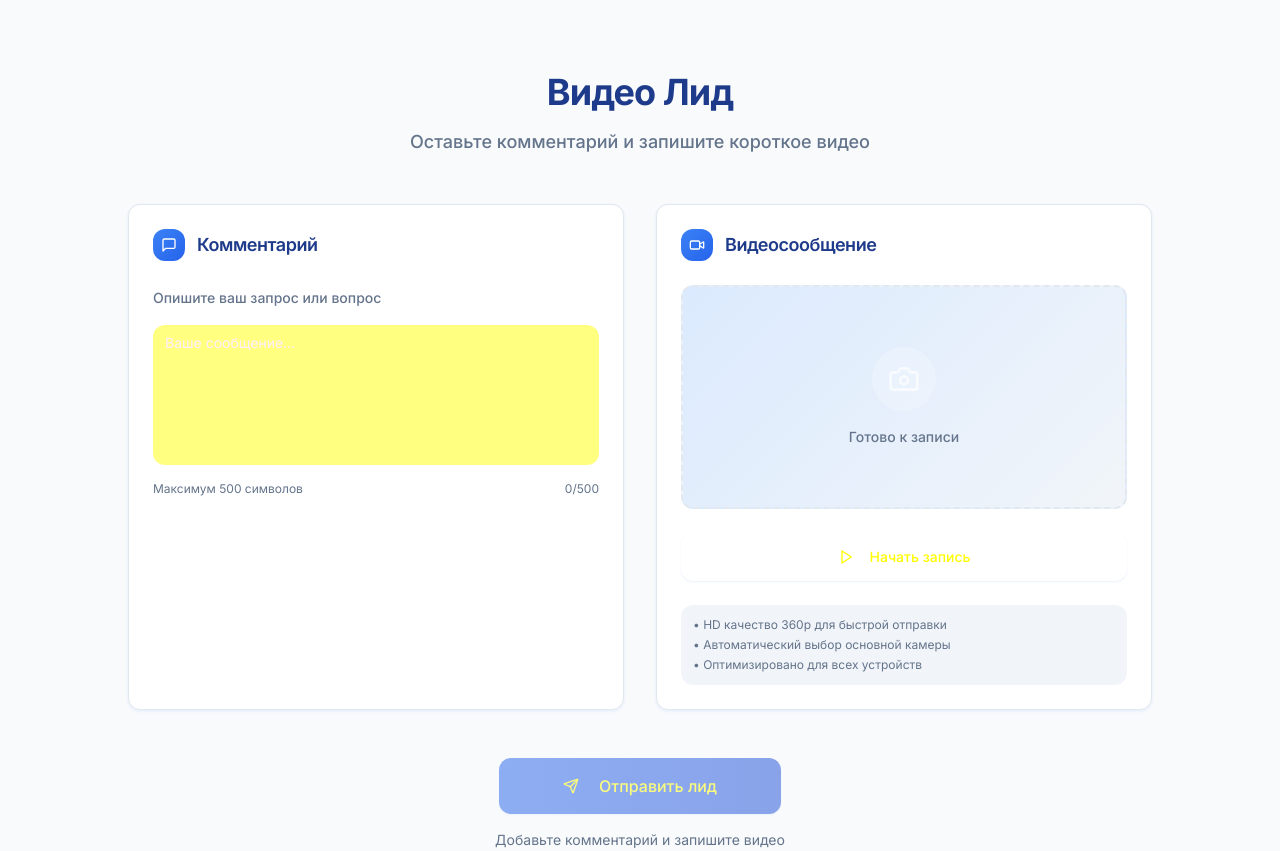
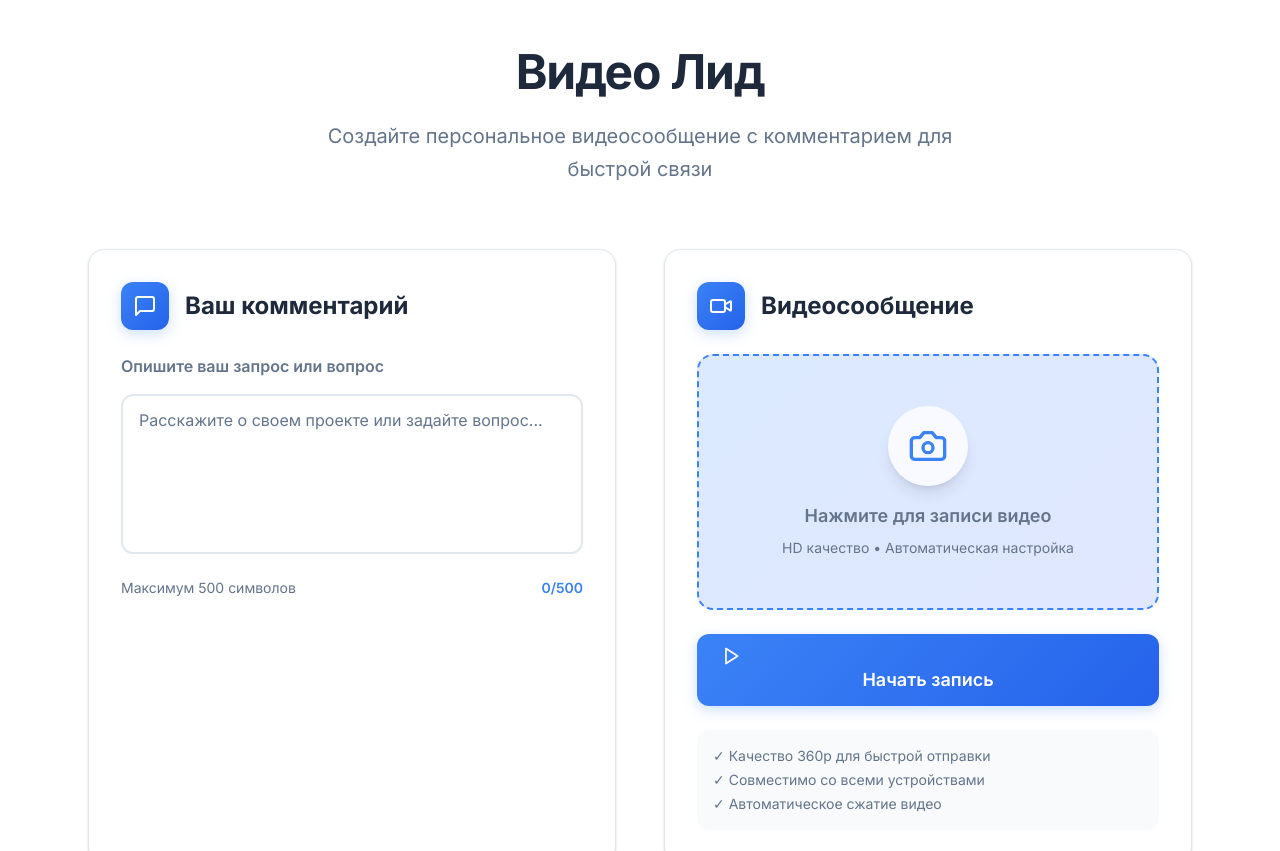
Before and after one commit to pr-poehali-dev/video-feedback-app, a React (Vite) app: page / in a window 1280 px wide. Shown: the top 851 px of the page. Built offline with nearby package versions, Linux system fonts and the light colour scheme.

Commit message:
Реализация минималистичного бело-голубого дизайна

```diff
--- a/src/index.css
+++ b/src/index.css
@@ -6,26 +6,22 @@
 
 @layer base {
   :root {
-    --background: 248 250 252; /* #F8FAFC - очень светлый синий */
-    --foreground: 30 58 138; /* #1E3A8A - глубокий синий */
-    --card: 255 255 255; /* #FFFFFF - чистый белый */
-    --card-foreground: 30 58 138; /* #1E3A8A - глубокий синий */
-    --popover: 255 255 255; /* #FFFFFF */
-    --popover-foreground: 30 58 138; /* #1E3A8A */
-    --primary: 37 99 235; /* #2563EB - яркий синий */
-    --primary-foreground: 255 255 255; /* #FFFFFF */
-    --secondary: 241 245 249; /* #F1F5F9 - очень светлый синий */
-    --secondary-foreground: 30 58 138; /* #1E3A8A */
-    --muted: 241 245 249; /* #F1F5F9 - светлый синий */
-    --muted-foreground: 100 116 139; /* #64748B - средний сине-серый */
-    --accent: 219 234 254; /* #DBEAFE - светлый голубой */
-    --accent-foreground: 30 58 138; /* #1E3A8A */
-    --destructive: 239 68 68; /* #EF4444 */
-    --destructive-foreground: 255 255 255; /* #FFFFFF */
-    --border: 226 232 240; /* #E2E8F0 - светлый сине-серый */
-    --input: 255 255 255; /* #FFFFFF - белый для инпутов */
-    --ring: 37 99 235; /* #2563EB - яркий синий */
-    --radius: 12px; /* Более округлые углы для минимализма */
+    --background: 255 255 255; /* Чистый белый */
+    --foreground: 30 41 59; /* Темно-серый для текста */
+    --card: 255 255 255; /* Белый для карточек */
+    --card-foreground: 30 41 59; /* Темно-серый */
+    --primary: 59 130 246; /* Голубой */
+    --primary-foreground: 255 255 255; /* Белый */
+    --secondary: 241 245 249; /* Очень светло-голубой */
+    --secondary-foreground: 30 41 59; /* Темно-серый */
+    --muted: 248 250 252; /* Светло-голубой */
+    --muted-foreground: 100 116 139; /* Серый */
+    --accent: 219 234 254; /* Голубой акцент */
+    --accent-foreground: 30 41 59; /* Темно-серый */
+    --border: 226 232 240; /* Светло-серый */
+    --input: 255 255 255; /* Белый */
+    --ring: 59 130 246; /* Голубой */
+    --radius: 12px;
   }
 }
 
@@ -33,69 +29,164 @@
   * {
     @apply border-border;
   }
+
   html {
-    background: #f8fafc !important;
-    background-color: #f8fafc !important;
+    background: white !important;
   }
 
   body {
-    background: #f8fafc !important;
-    background-color: #f8fafc !important;
-    color: #1e3a8a !important;
+    background: white !important;
+    color: #1e293b !important;
     font-family: "Inter", sans-serif !important;
-  }
-
-  #root {
-    background: #f8fafc !important;
-    background-color: #f8fafc !important;
-  }
-
-  .min-h-screen {
-    background: #f8fafc !important;
-    background-color: #f8fafc !important;
+    line-height: 1.6;
   }
 }
 
-/* Минималистичные стили */
-.video-placeholder {
-  background: linear-gradient(135deg, #dbeafe 0%, #f1f5f9 100%) !important;
-  border: 2px dashed #e2e8f0;
+/* Современные компоненты */
+.modern-card {
+  background: white;
+  border: 1px solid #e2e8f0;
+  border-radius: 16px;
+  box-shadow:
+    0 1px 3px 0 rgba(0, 0, 0, 0.1),
+    0 1px 2px 0 rgba(0, 0, 0, 0.06);
+  transition: all 0.3s ease;
 }
 
-.recording-indicator {
-  animation: pulse 2s cubic-bezier(0.4, 0, 0.6, 1) infinite;
+.modern-card:hover {
+  box-shadow:
+    0 10px 25px -3px rgba(0, 0, 0, 0.1),
+    0 4px 6px -2px rgba(0, 0, 0, 0.05);
+  transform: translateY(-2px);
 }
 
-@keyframes pulse {
+.modern-button {
+  background: linear-gradient(135deg, #3b82f6 0%, #2563eb 100%);
+  border: none;
+  border-radius: 12px;
+  color: white;
+  font-weight: 600;
+  padding: 12px 24px;
+  transition: all 0.3s ease;
+  box-shadow: 0 4px 14px 0 rgba(59, 130, 246, 0.25);
+}
+
+.modern-button:hover {
+  background: linear-gradient(135deg, #2563eb 0%, #1d4ed8 100%);
+  transform: translateY(-1px);
+  box-shadow: 0 6px 20px 0 rgba(59, 130, 246, 0.35);
+}
+
+.modern-button:disabled {
+  background: #94a3b8;
+  cursor: not-allowed;
+  transform: none;
+  box-shadow: none;
+}
+
+.modern-input {
+  background: white;
+  border: 2px solid #e2e8f0;
+  border-radius: 12px;
+  padding: 12px 16px;
+  font-size: 16px;
+  transition: all 0.3s ease;
+  color: #1e293b;
+}
+
+.modern-input:focus {
+  border-color: #3b82f6;
+  box-shadow: 0 0 0 3px rgba(59, 130, 246, 0.1);
+  outline: none;
+}
+
+.modern-input::placeholder {
+  color: #64748b;
+}
+
+.video-container {
+  background: linear-gradient(135deg, #dbeafe 0%, #e0e7ff 100%);
+  border: 2px dashed #3b82f6;
+  border-radius: 16px;
+  position: relative;
+  overflow: hidden;
+}
+
+.icon-badge {
+  background: linear-gradient(135deg, #3b82f6 0%, #2563eb 100%);
+  border-radius: 12px;
+  width: 48px;
+  height: 48px;
+  display: flex;
+  align-items: center;
+  justify-content: center;
+  box-shadow: 0 4px 14px 0 rgba(59, 130, 246, 0.25);
+}
+
+.text-primary {
+  color: #1e293b !important;
+}
+
+.text-secondary {
+  color: #64748b !important;
+}
+
+.text-accent {
+  color: #3b82f6 !important;
+}
+
+.bg-surface {
+  background: #f8fafc !important;
+}
+
+.recording-pulse {
+  animation: recording 2s ease-in-out infinite;
+}
+
+@keyframes recording {
   0%,
   100% {
     opacity: 1;
+    transform: scale(1);
   }
   50% {
     opacity: 0.7;
+    transform: scale(0.95);
   }
 }
 
-/* Минималистичные тени и эффекты */
-.minimal-card {
-  box-shadow: 0 1px 3px 0 rgba(37, 99, 235, 0.1);
-  border: 1px solid #e2e8f0;
-  background-color: #ffffff !important;
+.success-animation {
+  animation: successBounce 0.6s ease-out;
 }
 
-.minimal-button {
-  transition: all 0.2s ease-in-out;
-  box-shadow: 0 1px 2px 0 rgba(37, 99, 235, 0.1);
+@keyframes successBounce {
+  0% {
+    opacity: 0;
+    transform: scale(0.3);
+  }
+  50% {
+    transform: scale(1.05);
+  }
+  70% {
+    transform: scale(0.9);
+  }
+  100% {
+    opacity: 1;
+    transform: scale(1);
+  }
 }
 
-.minimal-button:hover {
-  transform: translateY(-1px);
-  box-shadow: 0 4px 12px 0 rgba(37, 99, 235, 0.15);
+.fade-in {
+  animation: fadeIn 0.5s ease-out;
 }
 
-/* Плавные переходы */
-* {
-  transition:
-    border-color 0.2s ease-in-out,
-    background-color 0.2s ease-in-out;
+@keyframes fadeIn {
+  from {
+    opacity: 0;
+    transform: translateY(20px);
+  }
+  to {
+    opacity: 1;
+    transform: translateY(0);
+  }
 }
--- a/src/pages/Index.tsx
+++ b/src/pages/Index.tsx
@@ -31,7 +31,7 @@ const Index = () => {
     try {
       const stream = await navigator.mediaDevices.getUserMedia({
         video: {
-          facingMode: 'environment', // Тыловая камера
+          facingMode: 'environment',
           width: { ideal: 640 },
           height: { ideal: 360 },
         },
@@ -44,7 +44,7 @@ const Index = () => {
       }
 
       const mediaRecorder = new MediaRecorder(stream, {
-        mimeType: 'video/webm;codecs=vp8,opus', // Совместимость с iOS и Android
+        mimeType: 'video/webm;codecs=vp8,opus',
       });
 
       chunksRef.current = [];
@@ -126,7 +126,6 @@ const Index = () => {
       formData.append('comments', comments);
       formData.append('video', videoState.recordedBlob, 'lead-video.webm');
 
-      // Отправка через backend функцию
       const response = await fetch('https://functions.poehali.dev/56850dbd-ea0f-428f-b6e0-1814383f74c6', {
         method: 'POST',
         body: formData,
@@ -166,198 +165,206 @@ const Index = () => {
 
   if (isSuccess) {
     return (
-      <div className="min-h-screen bg-background flex items-center justify-center p-6">
-        <Card className="w-full max-w-md text-center minimal-card border-0 shadow-lg">
-          <CardContent className="pt-12 pb-12 px-8">
+      <div className="min-h-screen bg-white flex items-center justify-center p-6">
+        <div className="modern-card w-full max-w-md text-center success-animation">
+          <div className="p-12">
             <div className="mb-8">
-              <div className="w-20 h-20 mx-auto mb-6 bg-gradient-to-br from-blue-500 to-blue-600 rounded-full flex items-center justify-center">
-                <Icon name="CheckCircle" size={40} className="text-white" />
+              <div className="w-24 h-24 mx-auto mb-6 bg-gradient-to-br from-green-500 to-green-600 rounded-full flex items-center justify-center">
+                <Icon name="CheckCircle" size={48} className="text-white" />
               </div>
-              <h2 className="text-2xl font-semibold mb-3" style={{color: '#1E3A8A'}}>
-                Отправлено успешно
+              <h2 className="text-3xl font-bold text-primary mb-4">
+                Успешно отправлено!
               </h2>
-              <p className="text-sm leading-relaxed" style={{color: '#64748B'}}>
-                Ваш лид получен и обрабатывается
+              <p className="text-secondary text-lg">
+                Ваш лид получен и будет обработан в ближайшее время
               </p>
             </div>
-            <Button
+            <button
               onClick={createNewLead}
-              className="w-full minimal-button bg-primary hover:bg-primary/90 border-0 h-12 rounded-lg font-medium"
-              size="lg"
+              className="modern-button w-full text-lg py-4"
             >
-              <Icon name="Plus" className="w-4 h-4 mr-2" />
+              <Icon name="Plus" className="w-5 h-5 mr-3" />
               Создать новый лид
-            </Button>
-          </CardContent>
-        </Card>
+            </button>
+          </div>
+        </div>
       </div>
     );
   }
 
   return (
-    <div className="min-h-screen bg-background p-6">
-      <div className="max-w-5xl mx-auto">
-        <header className="text-center mb-12 pt-12">
-          <h1 className="text-4xl font-bold mb-4 tracking-tight" style={{color: '#1E3A8A'}}>
+    <div className="min-h-screen bg-white">
+      <div className="max-w-6xl mx-auto px-6 py-12">
+        {/* Header */}
+        <header className="text-center mb-16 fade-in">
+          <h1 className="text-5xl font-bold text-primary mb-6 tracking-tight">
             Видео Лид
           </h1>
-          <p className="text-lg font-medium max-w-xl mx-auto" style={{color: '#64748B'}}>
-            Оставьте комментарий и запишите короткое видео
+          <p className="text-secondary text-xl max-w-2xl mx-auto leading-relaxed">
+            Создайте персональное видеосообщение с комментарием для быстрой связи
           </p>
         </header>
 
-        <div className="grid lg:grid-cols-2 gap-8">
-          {/* Блок анкеты */}
-          <Card className="minimal-card border-0 shadow-md">
-            <CardHeader className="pb-6">
-              <CardTitle className="flex items-center text-lg font-semibold" style={{color: '#1E3A8A'}}>
-                <div className="w-8 h-8 bg-gradient-to-br from-blue-500 to-blue-600 rounded-lg flex items-center justify-center mr-3">
-                  <Icon name="MessageSquare" className="w-4 h-4 text-white" />
+        <div className="grid lg:grid-cols-2 gap-12 mb-16">
+          {/* Блок комментариев */}
+          <div className="modern-card fade-in">
+            <div className="p-8">
+              <div className="flex items-center mb-6">
+                <div className="icon-badge mr-4">
+                  <Icon name="MessageSquare" className="w-6 h-6 text-white" />
                 </div>
-                Комментарий
-              </CardTitle>
-            </CardHeader>
-            <CardContent className="pt-0">
+                <h3 className="text-2xl font-bold text-primary">
+                  Ваш комментарий
+                </h3>
+              </div>
+
               <div className="space-y-4">
-                <Label htmlFor="comments" className="text-sm font-medium" style={{color: '#64748B'}}>
+                <Label htmlFor="comments" className="text-base font-semibold text-secondary block">
                   Опишите ваш запрос или вопрос
                 </Label>
-                <Textarea
+                <textarea
                   id="comments"
-                  placeholder="Ваше сообщение..."
+                  placeholder="Расскажите о своем проекте или задайте вопрос..."
                   value={comments}
                   onChange={(e) => setComments(e.target.value)}
-                  className="min-h-[140px] resize-none border-0 bg-muted/50 rounded-lg focus:bg-white focus:ring-2 focus:ring-primary/20 transition-all"
+                  className="modern-input w-full min-h-[160px] resize-none"
                   maxLength={500}
                 />
-                <div className="text-xs flex justify-between" style={{color: '#64748B'}}>
-                  <span>Максимум 500 символов</span>
-                  <span className={comments.length > 450 ? 'text-orange-500' : ''}>{comments.length}/500</span>
+                <div className="flex justify-between text-sm">
+                  <span className="text-secondary">Максимум 500 символов</span>
+                  <span className={`font-semibold ${comments.length > 450 ? 'text-orange-500' : 'text-accent'}`}>
+                    {comments.length}/500
+                  </span>
                 </div>
               </div>
-            </CardContent>
-          </Card>
+            </div>
+          </div>
 
-          {/* Блок видеозаписи */}
-          <Card className="minimal-card border-0 shadow-md">
-            <CardHeader className="pb-6">
-              <CardTitle className="flex items-center text-lg font-semibold" style={{color: '#1E3A8A'}}>
-                <div className="w-8 h-8 bg-gradient-to-br from-blue-500 to-blue-600 rounded-lg flex items-center justify-center mr-3">
-                  <Icon name="Video" className="w-4 h-4 text-white" />
+          {/* Блок видео */}
+          <div className="modern-card fade-in">
+            <div className="p-8">
+              <div className="flex items-center mb-6">
+                <div className="icon-badge mr-4">
+                  <Icon name="Video" className="w-6 h-6 text-white" />
                 </div>
-                Видеосообщение
-              </CardTitle>
-            </CardHeader>
-            <CardContent className="pt-0">
+                <h3 className="text-2xl font-bold text-primary">
+                  Видеосообщение
+                </h3>
+              </div>
+
               <div className="space-y-6">
                 <div className="relative">
                   <video
                     ref={videoRef}
-                    className={`w-full h-56 rounded-xl object-cover ${
+                    className={`w-full h-64 rounded-2xl object-cover ${
                       !videoState.isRecording && !videoState.recordedBlob
-                        ? 'video-placeholder'
-                        : 'bg-black'
+                        ? 'hidden'
+                        : 'block bg-black'
                     }`}
-                    style={{
-                      display: videoState.isRecording || videoState.recordedBlob ? 'block' : 'none'
-                    }}
                     muted
                     playsInline
                   />
 
                   {!videoState.isRecording && !videoState.recordedBlob && (
-                    <div className="video-placeholder w-full h-56 rounded-xl flex items-center justify-center">
+                    <div className="video-container w-full h-64 flex items-center justify-center">
                       <div className="text-center">
-                        <div className="w-16 h-16 bg-white/20 rounded-full flex items-center justify-center mx-auto mb-4">
-                          <Icon name="Camera" size={32} className="text-primary opacity-70" />
+                        <div className="w-20 h-20 bg-white/80 rounded-full flex items-center justify-center mx-auto mb-4 shadow-lg">
+                          <Icon name="Camera" size={40} className="text-accent" />
                         </div>
-                        <p className="text-sm font-medium" style={{color: '#64748B'}}>Готово к записи</p>
+                        <p className="text-lg font-semibold text-secondary">
+                          Нажмите для записи видео
+                        </p>
+                        <p className="text-sm text-secondary mt-2">
+                          HD качество • Автоматическая настройка
+                        </p>
                       </div>
                     </div>
                   )}
 
                   {videoState.isRecording && (
-                    <div className="absolute top-4 right-4 bg-red-500 text-white px-3 py-1.5 rounded-full text-xs recording-indicator flex items-center">
-                      <div className="w-2 h-2 bg-white rounded-full mr-2"></div>
-                      Запись
+                    <div className="absolute top-4 right-4 bg-red-500 text-white px-4 py-2 rounded-full text-sm font-semibold recording-pulse flex items-center">
+                      <div className="w-3 h-3 bg-white rounded-full mr-2"></div>
+                      REC
                     </div>
                   )}
                 </div>
 
-                <div className="space-y-3">
+                <div className="space-y-4">
                   {!videoState.isRecording && !videoState.recordedBlob && (
-                    <Button
+                    <button
                       onClick={startRecording}
-                      className="w-full minimal-button bg-primary hover:bg-primary/90 border-0 h-12 rounded-lg font-medium"
-                      size="lg"
+                      className="modern-button w-full text-lg py-4"
                     >
-                      <Icon name="Play" className="w-4 h-4 mr-2" />
+                      <Icon name="Play" className="w-5 h-5 mr-3" />
                       Начать запись
-                    </Button>
+                    </button>
                   )}
 
                   {videoState.isRecording && (
-                    <Button
+                    <button
                       onClick={stopRecording}
-                      className="w-full bg-red-500 hover:bg-red-600 border-0 h-12 rounded-lg font-medium"
-                      size="lg"
+                      className="w-full bg-red-500 hover:bg-red-600 text-white font-semibold py-4 px-6 rounded-xl transition-all duration-300 text-lg"
                     >
-                      <Icon name="Square" className="w-4 h-4 mr-2" />
-                      Остановить
-                    </Button>
+                      <Icon name="Square" className="w-5 h-5 mr-3" />
+                      Остановить запись
+                    </button>
                   )}
 
                   {videoState.recordedBlob && !videoState.isRecording && (
-                    <div className="flex space-x-3">
-                      <Button
+                    <div className="flex space-x-4">
+                      <button
                         onClick={retakeVideo}
-                        variant="outline"
-                        className="flex-1 h-12 rounded-lg border-border/50 hover:bg-muted/50"
+                        className="flex-1 bg-surface border-2 border-gray-300 text-secondary font-semibold py-4 px-6 rounded-xl hover:bg-gray-50 transition-all duration-300"
                       >
-                        <Icon name="RotateCcw" className="w-4 h-4 mr-2" />
+                        <Icon name="RotateCcw" className="w-5 h-5 mr-2" />
                         Переснять
-                      </Button>
-                      <div className="flex items-center px-4 py-3 bg-green-50 text-green-700 rounded-lg border border-green-200">
-                        <Icon name="CheckCircle2" className="w-4 h-4 mr-2" />
-                        <span className="text-sm font-medium">Готово</span>
+                      </button>
+                      <div className="flex items-center px-6 py-4 bg-green-50 text-green-700 rounded-xl border-2 border-green-200">
+                        <Icon name="CheckCircle2" className="w-5 h-5 mr-2" />
+                        <span className="font-semibold">Готово</span>
                       </div>
                     </div>
                   )}
                 </div>
 
-                <div className="text-xs rounded-lg p-3 space-y-1" style={{color: '#64748B', backgroundColor: '#F1F5F9'}}>
-                  <p>• HD качество 360p для быстрой отправки</p>
-                  <p>• Автоматический выбор основной камеры</p>
-                  <p>• Оптимизировано для всех устройств</p>
+                <div className="bg-surface rounded-xl p-4">
+                  <div className="text-sm text-secondary space-y-1">
+                    <p>✓ Качество 360p для быстрой отправки</p>
+                    <p>✓ Совместимо со всеми устройствами</p>
+                    <p>✓ Автоматическое сжатие видео</p>
+                  </div>
                 </div>
               </div>
-            </CardContent>
-          </Card>
+            </div>
+          </div>
         </div>
 
         {/* Кнопка отправки */}
-        <div className="mt-12 text-center">
-          <Button
+        <div className="text-center fade-in">
+          <button
             onClick={submitLead}
             disabled={!comments.trim() || !videoState.recordedBlob || isSubmitting}
-            size="lg"
-            className="px-16 h-14 text-base minimal-button bg-gradient-to-r from-blue-600 to-blue-700 hover:from-blue-700 hover:to-blue-800 border-0 rounded-xl font-medium shadow-lg"
+            className={`modern-button text-xl py-6 px-16 ${
+              (!comments.trim() || !videoState.recordedBlob || isSubmitting)
+                ? 'opacity-50 cursor-not-allowed'
+                : ''
+            }`}
           >
             {isSubmitting ? (
               <>
-                <Icon name="Loader2" className="w-5 h-5 mr-3 animate-spin" />
+                <Icon name="Loader2" className="w-6 h-6 mr-3 animate-spin" />
                 Отправляем...
               </>
             ) : (
               <>
-                <Icon name="Send" className="w-5 h-5 mr-3" />
+                <Icon name="Send" className="w-6 h-6 mr-3" />
                 Отправить лид
               </>
             )}
-          </Button>
+          </button>
 
           {(!comments.trim() || !videoState.recordedBlob) && (
-            <p className="text-sm mt-4" style={{color: '#64748B'}}>
+            <p className="text-secondary mt-4 text-lg">
               {!comments.trim() && !videoState.recordedBlob
                 ? 'Добавьте комментарий и запишите видео'
                 : !comments.trim()
```
